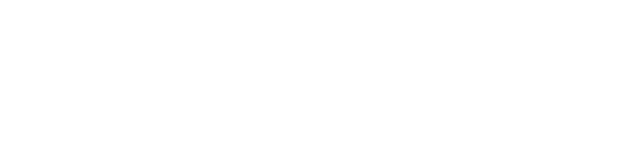
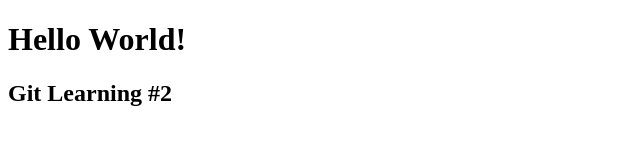
Before and after one commit to pkjvlg-xx/nagi_and_mori, a plain HTML site: page index.html in a window 1280 px wide. Shown: the whole page, without its empty margins (0-640 px from the left). Drawn offline with Linux system fonts and the light colour scheme.

Commit message:
made head

```diff
--- a/index.html
+++ b/index.html
@@ -5,6 +5,8 @@
   <title>Document</title>
 </head>
 <body>
+  <h1>Hello World!</h1>
+  <h2>Git Learning #2</h2>
 
 </body>
 </html>
```
